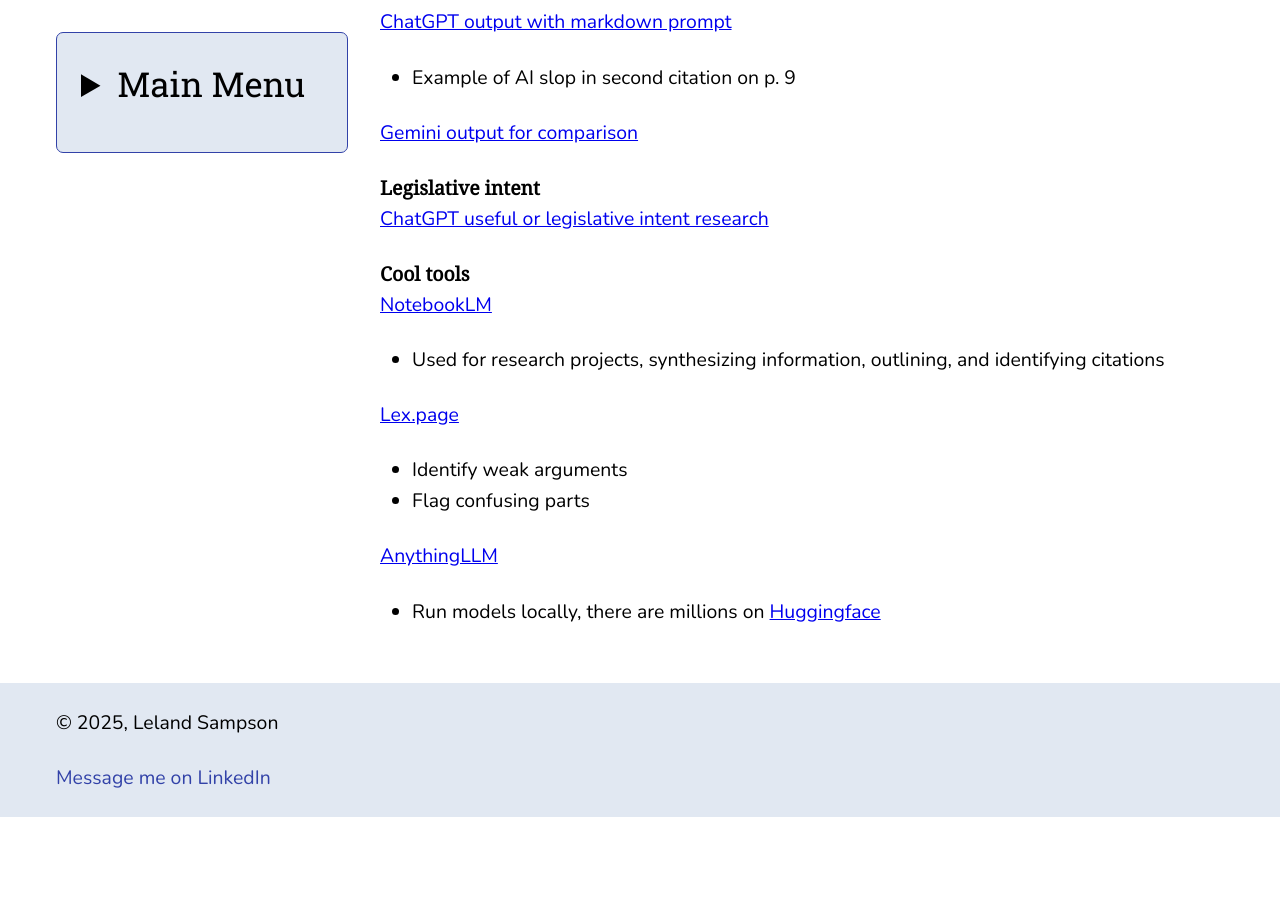
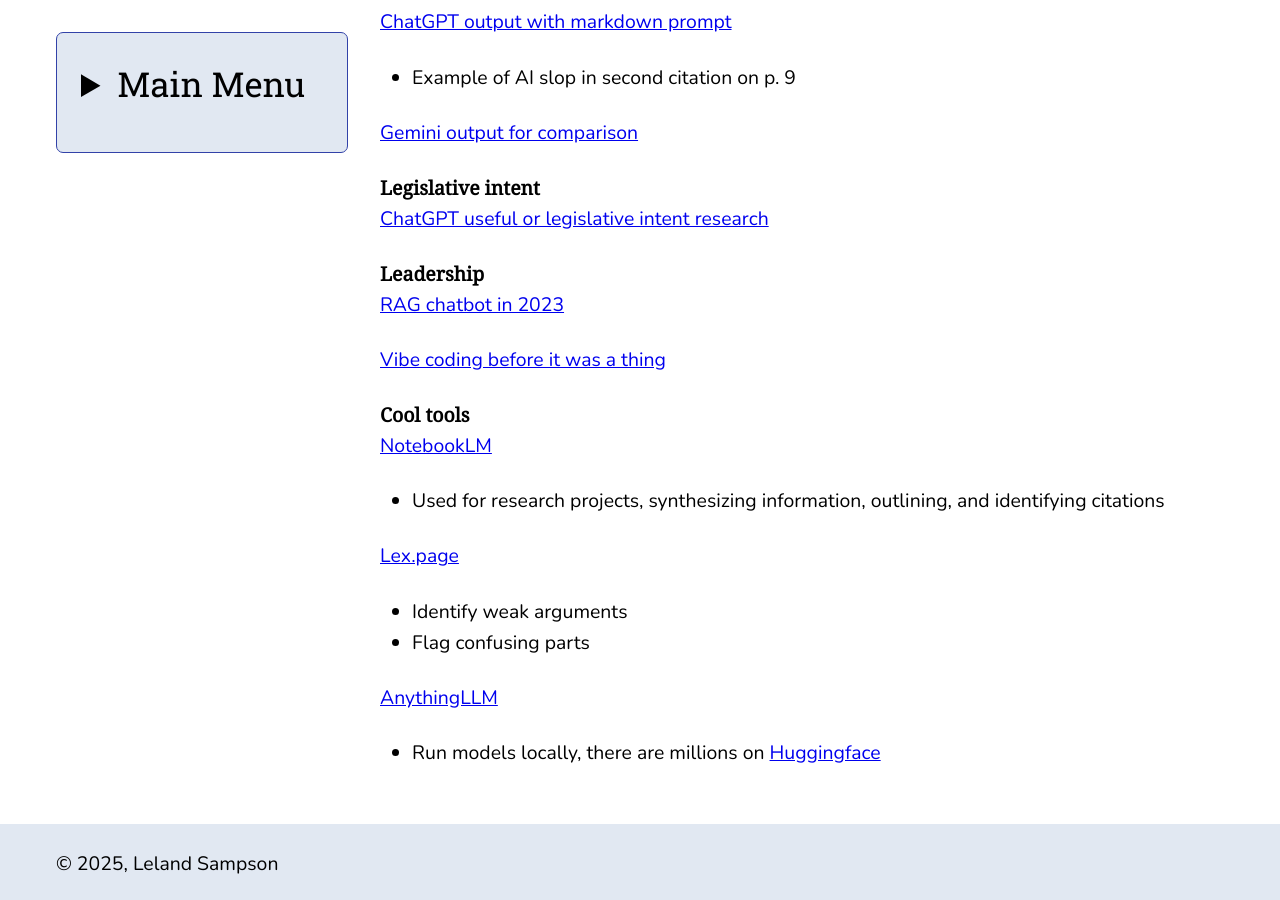
Before and after one commit to lelandsampson/Leland-Sampson-Website, a Jekyll site: the page built from omm-1.md, in a window 1280 px wide and 900 px high, scrolled down 822 px. Built offline with Jekyll 4.4.1, drawn with Linux system fonts in a browser that asks for light colours; before the commit the page ends 1639 px from its top, so only the background shows below that.

Commit message:
Update omm-1.md

```diff
--- a/omm-1.md
+++ b/omm-1.md
@@ -31,6 +31,11 @@
 #### Legislative intent
 [ChatGPT useful or legislative intent research](https://chatgpt.com/share/690b44f5-f2c0-8003-ad2a-6651d67f05cd)
 
+#### Leadership
+[RAG chatbot in 2023](https://sampson.info/files/2023-aba-iolta-conference-tech-ai-slides.pdf#page=101)
+
+[Vibe coding before it was a thing](https://sampson.info/files/2024-AALL-GenAI-Revolutionizing-Efficiencies.pdf#page=25)
+
 #### Cool tools
 [NotebookLM](https://notebooklm.google.com/notebook/95a1e95a-90e4-4c11-b739-d5f40ded9c74)
 - Used for research projects, synthesizing information, outlining, and identifying citations
```
